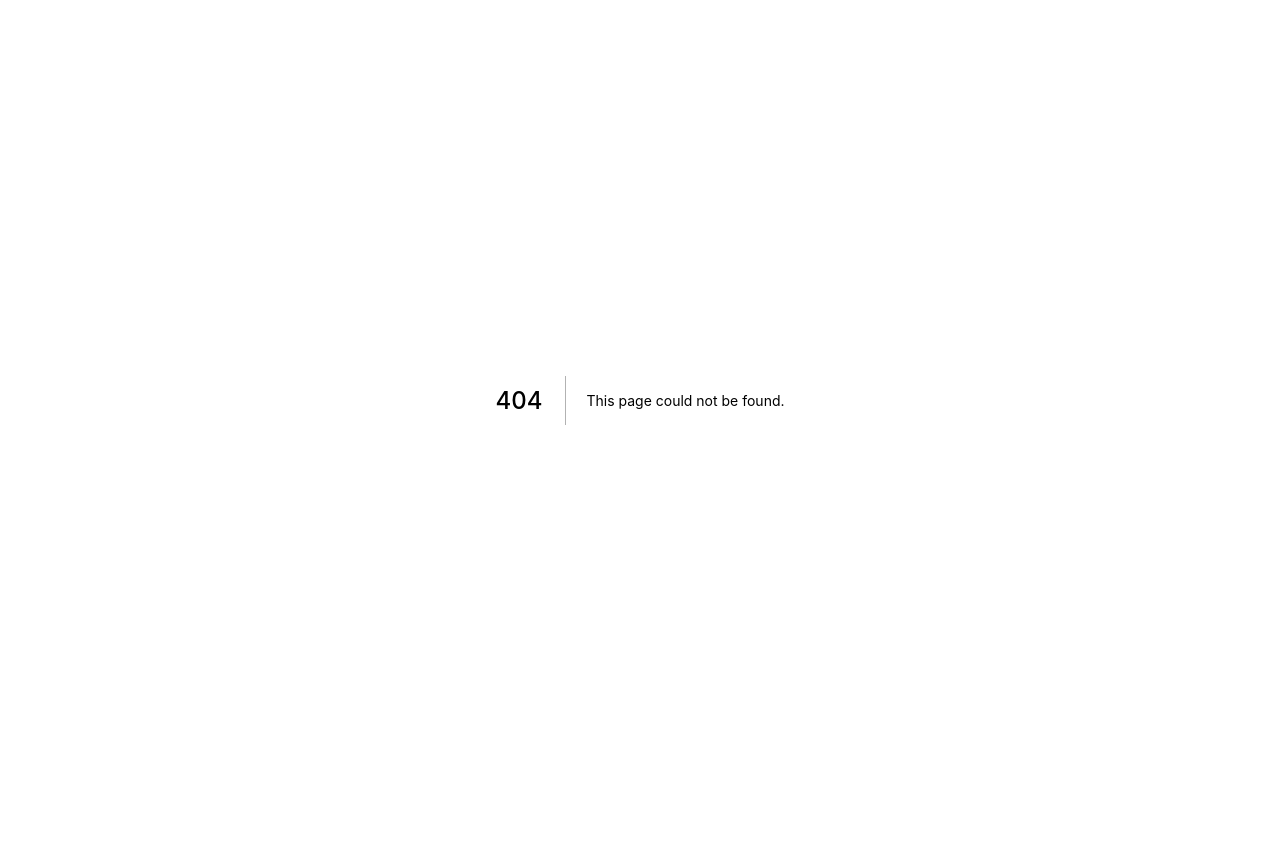
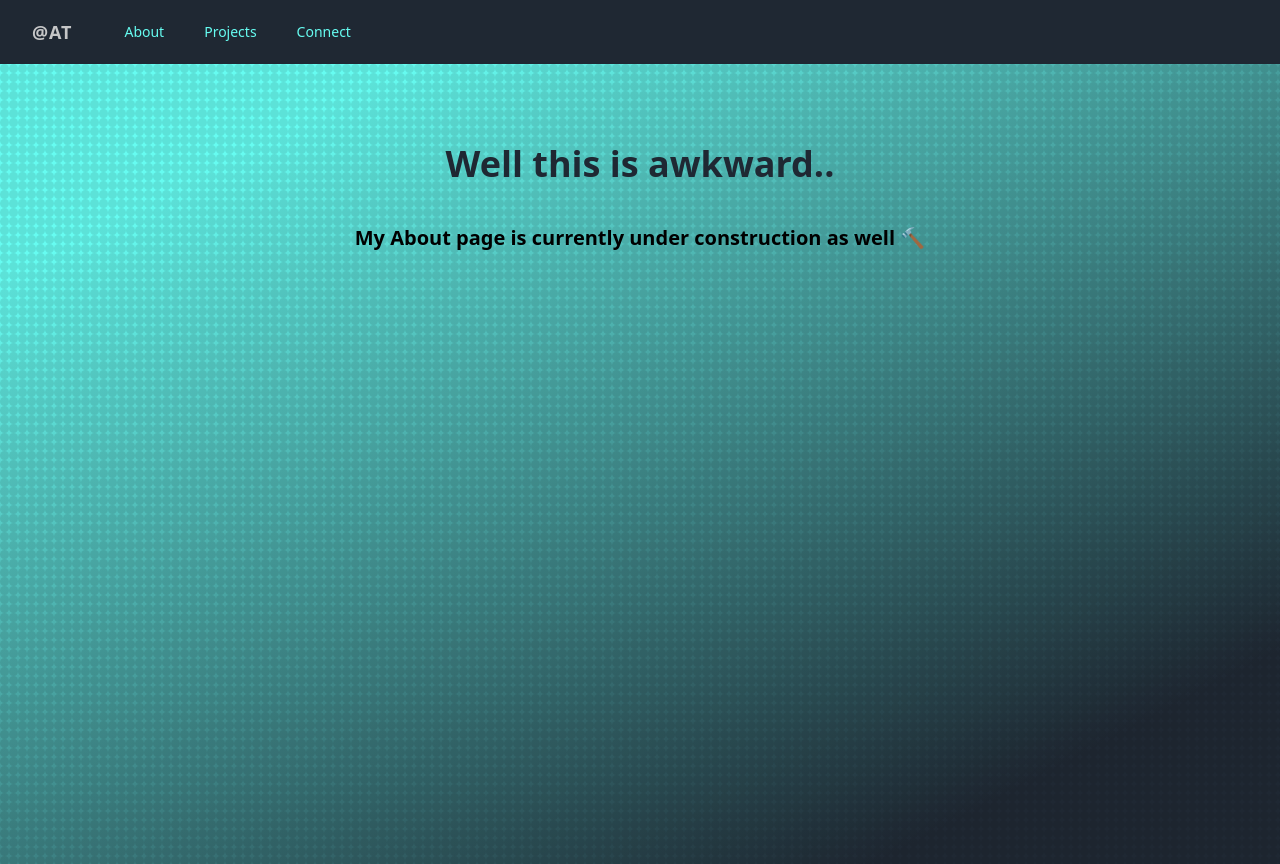
Before and after one commit to Ataylor56/link-hub, a Next.js app: page /about in a window 1280 px wide. Before the commit this address had no page. Before the commit the page ends 800 px from the top, so only its background shows below. Built offline with nearby package versions, Linux system fonts and the light colour scheme.

Commit message:
Updated Nav Bar and routes

```diff
--- a/components/nav_bar.js
+++ b/components/nav_bar.js
@@ -1,35 +1,118 @@
 import Link from 'next/link'
 import { useState } from 'react'
-
+import { Transition} from "@headlessui/react";
 
 export default function NavBar(props){
     const [active, setActive] = useState(false)
-    const handleClick = () => {
-        setActive(!active)
-        //console.log(`Active ${active}`)
-    }
+
     return (
-        <div className={''}>
-            <nav className={"flex items-center w-screen bg-gray-dark p-4"}>
-                <Link href={'/connect'}>
-                    <a className={'inline-flex place-self-start items-center p-2 mr-4'}>
-                        <span className={'hover:text-blue-dark text-blue-light font-bold uppercase tracking-wide'}>
-                            @AT
-                        </span>
-                    </a>
-                </Link>
-            </nav>
-        </div>
+            <div className={'sticky top-0 z-50'}>
+                <nav className="bg-gray-dark">
+                    <div className="max-w-7xl mx-auto px-4 sm:px-6 lg:px-8">
+                        <div className="flex items-center justify-between h-16">
+                            <div className="flex items-center">
+                                <div className="flex-shrink-0">
+                                    <Link href={'/'}>
+                                        <a className='text-lg text-gray-light hover:text-blue-dark font-semibold tracking-wider'>@AT</a>
+                                    </Link>
+                                </div>
+                                <div className="hidden md:block text-blue-light">
+                                    <div className="ml-10 flex items-baseline space-x-4">
+                                        <Link href='/about'>
+                                            <a className="px-3 py-2 rounded-md text-sm font-medium hover:text-blue-dark" >
+                                                About
+                                            </a>
+                                        </Link>
+                                        <Link href='/projects'>
+                                            <a className="px-3 py-2 rounded-md text-sm font-medium hover:text-blue-dark" >
+                                                Projects
+                                            </a>
+                                        </Link>
+                                        <Link href='/connect'>
+                                            <a className="px-3 py-2 rounded-md text-sm font-medium hover:text-blue-dark" >
+                                                Connect
+                                            </a>
+                                        </Link>
+                                    </div>
+                                </div>
+                            </div>
+                            <div className="-mr-2 flex md:hidden">
+                                <button
+                                    onClick={() => setActive(!active)}
+                                    type="button"
+                                    className="bg-blue-light inline-flex items-center justify-center p-2 rounded-md text-gray-dark hover:ring-4 hover:ring-opacity-50 hover:ring-offset-gray-dark"
+                                    aria-controls="mobile-menu"
+                                    aria-expanded="false" >
+                                    <span className="sr-only">Open main menu</span>
+                                    {!active ? (
+                                        <svg
+                                            className="block h-6 w-6"
+                                            xmlns="http://www.w3.org/2000/svg"
+                                            fill="none"
+                                            viewBox="0 0 24 24"
+                                            stroke="currentColor"
+                                            aria-hidden="true" >
+                                            <path
+                                                strokeLinecap="round"
+                                                strokeLinejoin="round"
+                                                strokeWidth="2"
+                                                d="M4 6h16M4 12h16M4 18h16"
+                                            />
+                                        </svg>
+                                    ) : (
+                                        <svg
+                                            className="block h-6 w-6"
+                                            xmlns="http://www.w3.org/2000/svg"
+                                            fill="none"
+                                            viewBox="0 0 24 24"
+                                            stroke="currentColor"
+                                            aria-hidden="true" >
+                                            <path
+                                                strokeLinecap="round"
+                                                strokeLinejoin="round"
+                                                strokeWidth="2"
+                                                d="M6 18L18 6M6 6l12 12"
+                                            />
+                                        </svg>
+                                    )}
+                                </button>
+                            </div>
+                        </div>
+                    </div>
+
+                    <Transition
+                        show={active}
+                        enter="transition ease-out duration-100 transform"
+                        enterFrom="opacity-0 scale-95"
+                        enterTo="opacity-100 scale-100"
+                        leave="transition ease-in duration-75 transform"
+                        leaveFrom="opacity-100 scale-100"
+                        leaveTo="opacity-0 scale-95"
+                    >
+                        {(ref) => (
+                            <div className="md:hidden" id="mobile-menu">
+                                <div ref={ref} className="px-2 pt-2 pb-3 space-y-1 sm:px-3 text-blue-light">
+                                    <Link href={'/about'} >
+                                        <a className="hover:text-blue-dark block px-3 py-2 rounded-md text-base font-medium" >
+                                            About
+                                        </a>
+                                    </Link>
+                                    <Link href={'/projects'}>
+                                        <a className="hover:text-blue-dark block px-3 py-2 rounded-md text-base font-medium" >
+                                            Projects
+                                        </a>
+                                    </Link>
+                                    <Link href={'/connect'}>
+                                        <a className="hover:text-blue-dark block px-3 py-2 rounded-md text-base font-medium" >
+                                            Connect
+                                        </a>
+                                    </Link>
+
+                                </div>
+                            </div>
+                        )}
+                    </Transition>
+                </nav>
+            </div>
     )
-
-    // <div className={'flex place-content-end w-screen fill-current text-gray-light'}>
-    //      <button className={'text-blue-light hover:text-blue-dark'} onClick={handleClick} >
-    //          <svg strokeLinecap={'round'}
-    //               stroke={'currentColor'}
-    //               viewBox='0 0 10 8'
-    //               width='40'>
-    //              <path d={'M1 1h8M1 4h 8M1 7h8'} />
-    //          </svg>
-    //      </button>
-    //  </div>
 }
--- a/package.json
+++ b/package.json
@@ -14,6 +14,7 @@
     "@fortawesome/free-brands-svg-icons": "^5.15.4",
     "@fortawesome/free-solid-svg-icons": "^5.15.4",
     "@fortawesome/react-fontawesome": "^0.1.16",
+    "@headlessui/react": "^1.4.2",
     "next": "11.1.2",
     "react": "17.0.2",
     "react-dom": "17.0.2"
--- /dev/null
+++ b/pages/about.js
@@ -0,0 +1,29 @@
+import Head from 'next/head'
+import {DiamondSunset, EndlessConstellation} from "../public/svgs";
+import NavBar from "../components/nav_bar";
+
+export default function About() {
+    return (
+        <div className={"bg-gray-700"}>
+            <Head>
+                <title>Austin Taylor</title>
+                <meta name="description" content="Austin Taylor" />
+                <link rel="icon" href="/favicon.ico" />
+            </Head>
+            <NavBar/>
+
+            <DiamondSunset className={"absolute w-screen h-screen overscroll-none overscroll-y-none"}/>
+
+            <div className={'relative w-full h-full flex flex-col pl-3 pr-3 text-center'}>
+                <h1 className={"mt-20 text-gray-dark text-4xl font-semibold"}>
+                    Well this is awkward..
+                </h1>
+                <h2 className={'mt-10 text-xl font-semibold'}>
+                    My About page is currently under construction as well 🔨
+                </h2>
+            </div>
+
+        </div>
+
+    )
+}
--- a/pages/connect.js
+++ b/pages/connect.js
@@ -1,7 +1,7 @@
 import Head from 'next/head'
 import Header from "../components/header";
 import LinkCards from "../components/link-cards";
-
+import Link from "next/link";
 
 export default function Connect() {
     return (
@@ -11,6 +11,11 @@ export default function Connect() {
                 <meta name="description" content="Connect with me!" />
                 <link rel="icon" href="/favicon.ico" />
             </Head>
+            <div className={'absolute z-50 left-4 rounded-full px-2 py-1 bg-blue-light bg-opacity-20 hover:ring-4 hover:ring-opacity-20 hover:ring-offset-gray-dark'}>
+                <Link href='/'>
+                    <a className={'text-blue-light font-semibold md:text-3xl lg:text-3xl sm:text-2xl'}> &larr;</a>
+                </Link>
+            </div>
             <Header/>
             <LinkCards/>
         </div>
--- /dev/null
+++ b/pages/projects.js
@@ -0,0 +1,29 @@
+import Head from 'next/head'
+import {DiamondSunset, EndlessConstellation} from "../public/svgs";
+import NavBar from "../components/nav_bar";
+
+export default function Projects() {
+    return (
+        <div className={"bg-gray-700"}>
+            <Head>
+                <title>Austin Taylor</title>
+                <meta name="description" content="Austin Taylor" />
+                <link rel="icon" href="/favicon.ico" />
+            </Head>
+            <NavBar/>
+
+            <DiamondSunset className={"absolute w-screen h-screen overscroll-none overscroll-y-none"}/>
+
+            <div className={'relative w-full h-full flex flex-col pl-3 pr-3 text-center'}>
+                <h1 className={"mt-20 text-gray-dark text-4xl font-semibold"}>
+                    Well this is awkward..
+                </h1>
+                <h2 className={'mt-10 text-xl font-semibold'}>
+                    My Projects page is currently under construction as well 🔨
+                </h2>
+            </div>
+
+        </div>
+
+    )
+}
```
Also changed, not shown: 1 other file (tests, documents, lock files or other folders).
